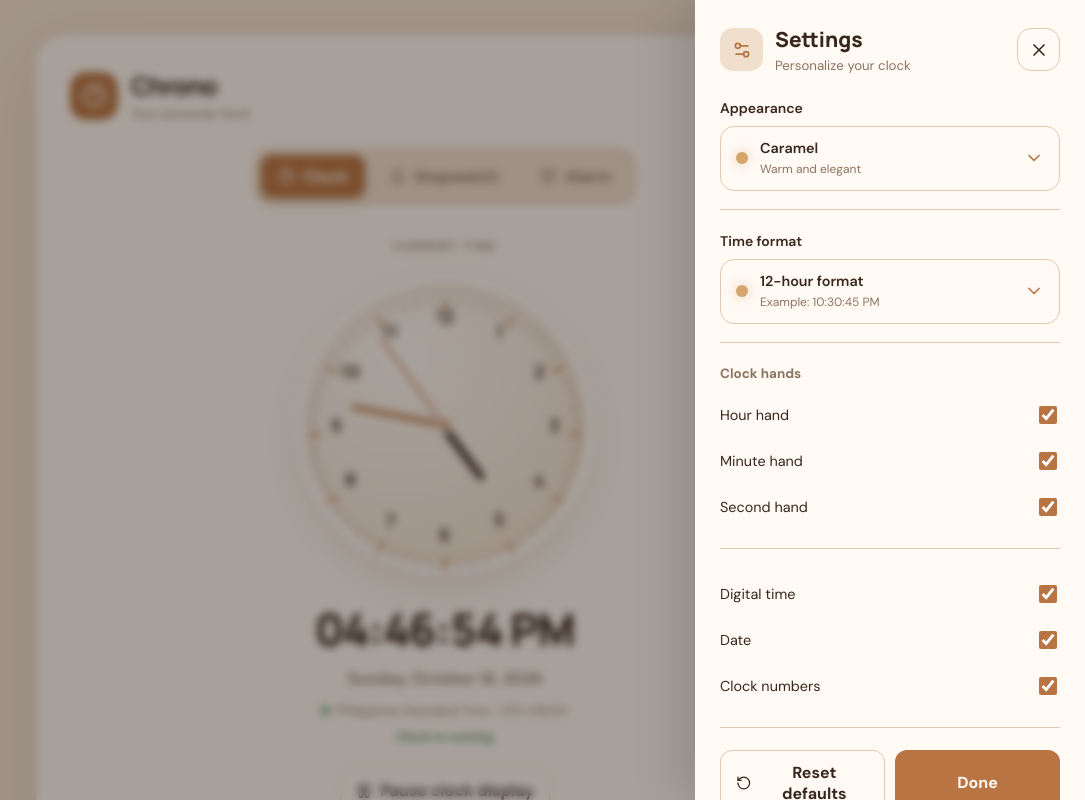
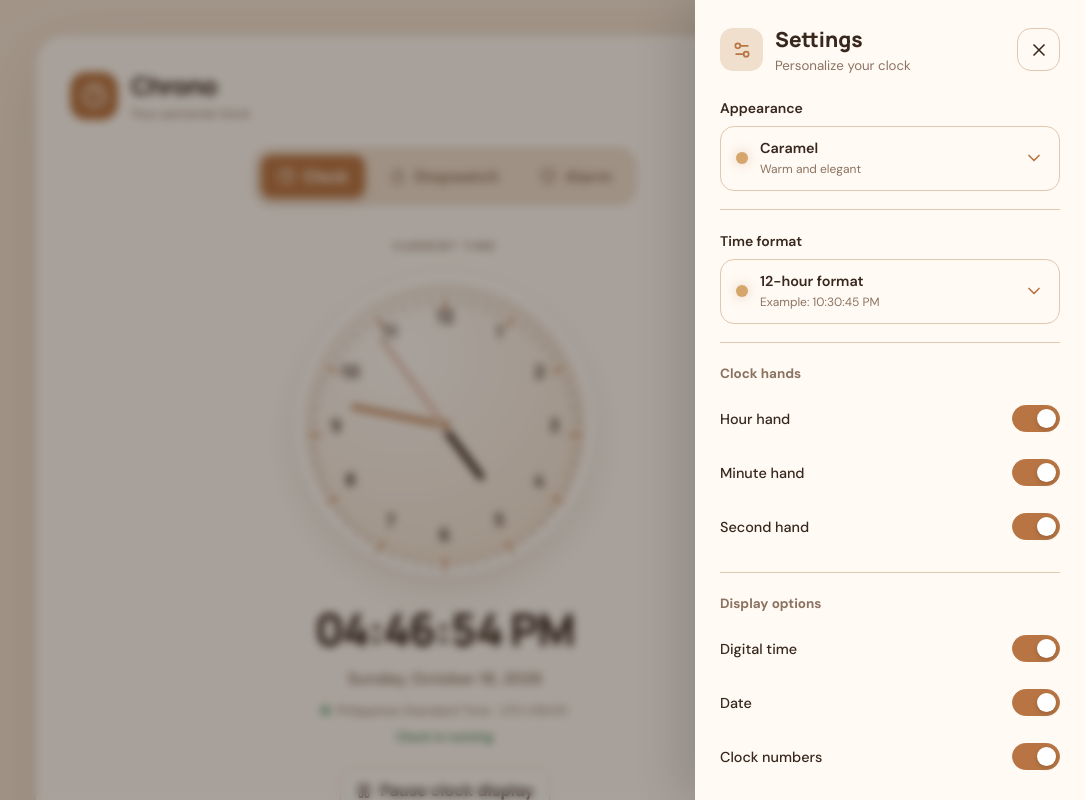
Before and after one commit to hazeljane/chrono-react-clock, a React (Vite) app: page / in a window 1280 px wide. Both pictures are taken after a click on the button "Open clock settings". Shown: the top 800 px of the page, without its empty margins (195-1280 px from the left). Built offline with nearby package versions, Linux system fonts and the light colour scheme.

Commit message:
changes of checkbox

```diff
--- a/src/components/SettingsPanel.jsx
+++ b/src/components/SettingsPanel.jsx
@@ -125,14 +125,40 @@ export default function SettingsPanel({
             ["showMinute", "Minute hand"],
             ["showSecond", "Second hand"],
           ].map(([key, label]) => (
-            <label
-              className="switch-row"
-              key={key}
-              htmlFor={key}
-            >
+
+<label className="switch-row" key={key} htmlFor={key}>
   <span>{label}</span>
 
   <input
+    className="toggle-input"
+    id={key}
+    type="checkbox"
+    checked={settings[key]}
+    onChange={(e) => update(key, e.target.checked)}
+  />
+
+  <span className="toggle-track" aria-hidden="true">
+    <span className="toggle-thumb" />
+  </span>
+</label>
+
+          ))}
+        </div>
+
+        {/* Other clock options */}
+       <div className="setting-group">
+  <p className="group-label">Display options</p>
+
+  {[
+    ["showDigital", "Digital time"],
+    ["showDate", "Date"],
+    ["showNumbers", "Clock numbers"],
+  ].map(([key, label]) => (
+    <label className="switch-row" key={key} htmlFor={key}>
+      <span>{label}</span>
+
+      <input
+        className="toggle-input"
         id={key}
         type="checkbox"
         checked={settings[key]}
@@ -140,32 +166,10 @@ export default function SettingsPanel({
           update(key, event.target.checked)
         }
       />
-            </label>
-          ))}
-        </div>
 
-        {/* Other clock options */}
-        <div className="setting-group">
-          {[
-            ["showDigital", "Digital time"],
-            ["showDate", "Date"],
-            ["showNumbers", "Clock numbers"],
-          ].map(([key, label]) => (
-            <label
-              className="switch-row"
-              key={key}
-              htmlFor={key}
-            >
-              <span>{label}</span>
-
-              <input
-                id={key}
-                type="checkbox"
-                checked={settings[key]}
-                onChange={(event) =>
-                  update(key, event.target.checked)
-                }
-              />
+      <span className="toggle-track" aria-hidden="true">
+        <span className="toggle-thumb" />
+      </span>
     </label>
   ))}
 </div>
--- a/src/index.css
+++ b/src/index.css
@@ -208,7 +208,110 @@ button:focus-visible, input:focus-visible, select:focus-visible { outline: 3px s
   }
 }
 
-.switch-row { display: flex; align-items: center; justify-content: space-between; gap: 16px; padding: 11px 0; color: var(--text); font-size: .9rem; }
+
+/* ================================
+   SETTINGS TOGGLE SWITCHES
+================================ */
+
+.switch-row {
+  display: flex;
+  align-items: center;
+  justify-content: space-between;
+  gap: 16px;
+  width: 100%;
+  min-height: 54px;
+  padding: 10px 0;
+  color: var(--text);
+  font-size: 0.9rem;
+  font-weight: 500;
+  cursor: pointer;
+}
+
+/* Hide the native checkbox visually, but keep it accessible */
+.toggle-input {
+  position: absolute;
+  width: 1px;
+  height: 1px;
+  padding: 0;
+  margin: -1px;
+  overflow: hidden;
+  clip: rect(0, 0, 0, 0);
+  white-space: nowrap;
+  border: 0;
+}
+
+/* Switch track */
+.toggle-track {
+  position: relative;
+  display: inline-flex;
+  align-items: center;
+  flex-shrink: 0;
+  width: 48px;
+  height: 27px;
+  padding: 3px;
+  border: 1px solid var(--line);
+  border-radius: 999px;
+  background: var(--surface-soft);
+  transition:
+    background 220ms ease,
+    border-color 220ms ease,
+    box-shadow 220ms ease;
+}
+
+/* Switch thumb */
+.toggle-thumb {
+  display: block;
+  width: 19px;
+  height: 19px;
+  border-radius: 50%;
+  background: var(--muted);
+  box-shadow: 0 2px 5px rgba(0, 0, 0, 0.16);
+  transform: translateX(0);
+  transition:
+    transform 220ms ease,
+    background 220ms ease;
+}
+
+/* Checked state */
+.toggle-input:checked + .toggle-track {
+  background: var(--accent);
+  border-color: var(--accent);
+}
+
+.toggle-input:checked + .toggle-track .toggle-thumb {
+  background: #fff;
+  transform: translateX(21px);
+}
+
+/* Keyboard focus */
+.toggle-input:focus-visible + .toggle-track {
+  outline: 3px solid var(--accent);
+  outline-offset: 4px;
+}
+
+/* Hover */
+.switch-row:hover .toggle-track {
+  border-color: var(--accent);
+}
+
+/* Disabled state, if needed later */
+.toggle-input:disabled + .toggle-track {
+  opacity: 0.45;
+  cursor: not-allowed;
+}
+
+.toggle-input:disabled ~ span {
+  cursor: not-allowed;
+}
+
+/* Reduced motion accessibility */
+@media (prefers-reduced-motion: reduce) {
+  .toggle-track,
+  .toggle-thumb {
+    transition: none;
+  }
+}
+
 input[type="checkbox"] { width: 18px; height: 18px; accent-color: var(--accent); }
 .alarm-status { margin: 17px 0; padding: 13px 14px; border: 1px solid var(--line); border-radius: 12px; background: var(--surface-solid); color: var(--muted); font-size: .85rem; }
 .music-card { margin-top: 22px; padding: 17px; border: 1px solid var(--line); border-radius: 17px; background: var(--surface-solid); }
```
Lines whose indentation alone changed are shown as unchanged.
